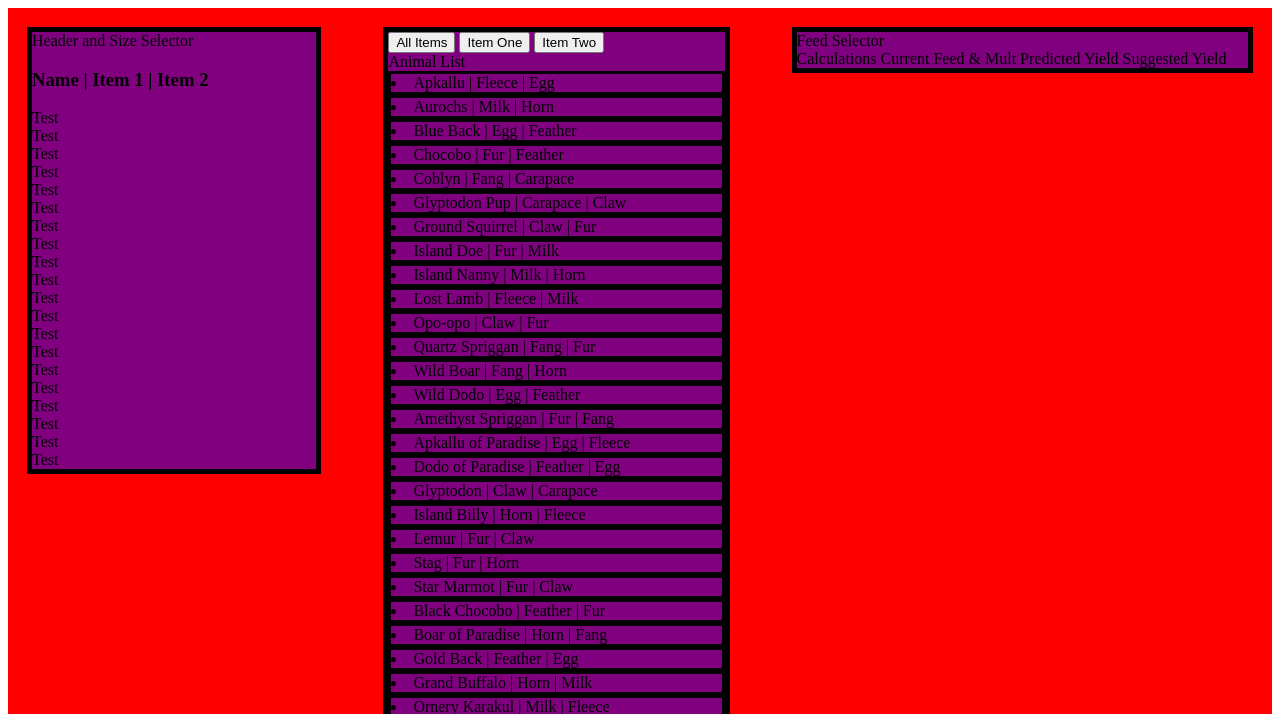
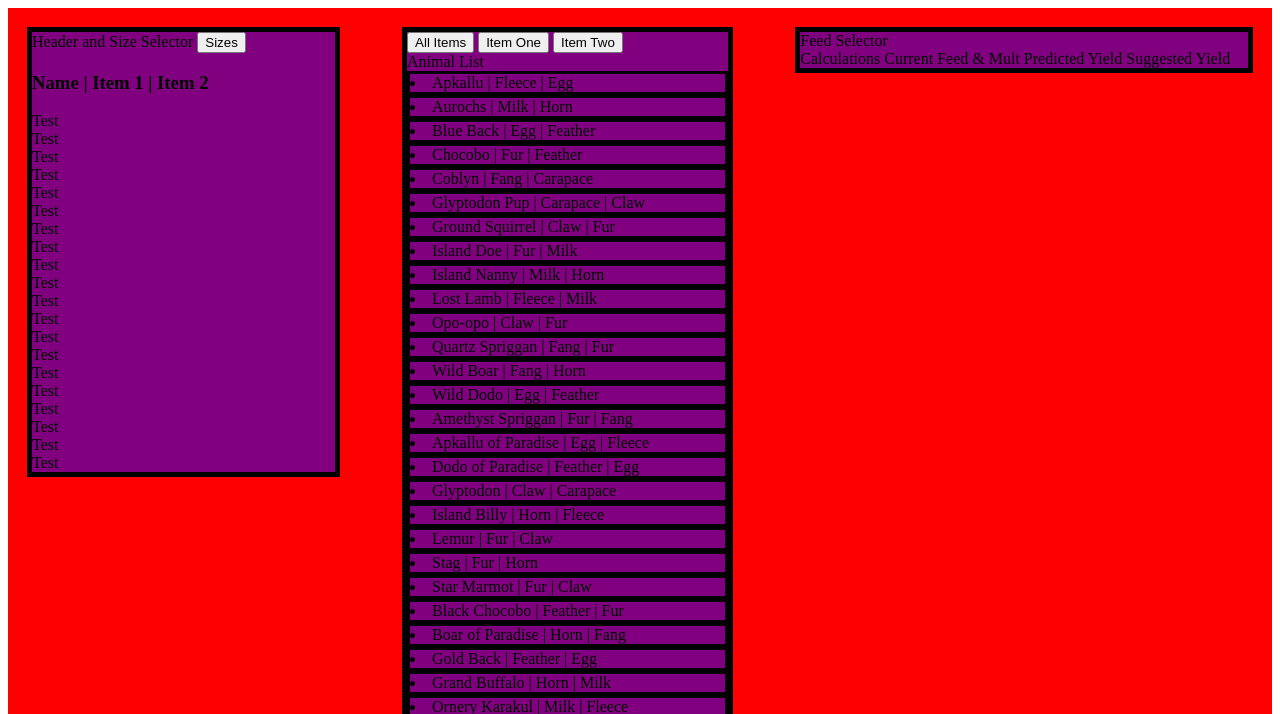
Before and after one commit to ErinLFalcone/website, a Django app: page /ffxiv/ in a window 1280 px wide. Shown: the top 714 px of the page. Run offline with Django 5.2, Linux system fonts and the light colour scheme; data comes from the database, SQL or seed files in the repository.

Commit message:
Size dropdown working

```diff
--- a/websiteproject/ffxiv_tools/static/ffxiv_tools/js/dropdown.js
+++ b/websiteproject/ffxiv_tools/static/ffxiv_tools/js/dropdown.js
@@ -1,4 +1,4 @@
-const dropDownClasses = ['item-all-drop', 'item1-drop', 'item2-drop'];
+const dropDownClasses = ['size-drop', 'item-all-drop', 'item1-drop', 'item2-drop'];
 var dropQueryAll = document.querySelectorAll('.drop-container');
 
 // Toggles dropdown menu when button is clicked on
@@ -24,7 +24,7 @@ document.addEventListener('click', function(e) {
     };
 }, false);
 
-// Shows and hides items based on buttons clicked in dropdown
+// Hides all options of base class, unhides based on dropdown selection
 function dropSelectFunction(dropMenuClass, dropSelectionClass) {
     var selectHideList = document.querySelectorAll(`.${dropMenuClass}`);
     selectHideList.forEach((item) => item.style.display="none");
--- a/websiteproject/ffxiv_tools/templates/ffxiv_tools/pasture.html
+++ b/websiteproject/ffxiv_tools/templates/ffxiv_tools/pasture.html
@@ -12,12 +12,30 @@
         <div class="flex flex-inner inner-left">
             <div>
                 Header and Size Selector
+                <div class="dropdown">
+                    <button class="drop-button" id="size-drop-button">Sizes</button>
+                    <div class="drop-container" id="size-drop">
+                        <button onclick="dropSelectFunction('animal-slot', '.small')" class="drop-choice">Small</button>
+                        <button onclick="dropSelectFunction('animal-slot', '.medium')" class="drop-choice">Medium</button>
+                        <button onclick="dropSelectFunction('animal-slot', '.large')" class="drop-choice">Large</button>
+                    </div>
+                </div>
             </div>
             <div>
                 <h3>Name | Item 1 | Item 2</h3>
                 {% for slot in animal_slot %}
-                    <div class="animal-slot">Test
+                    {% if forloop.counter <= 5 %}
+                    <div class="animal-slot small medium large">Test
                     </div>
+                    {% endif %}
+                    {% if forloop.counter > 5 and forloop.counter <= 10 %}
+                    <div class="animal-slot medium large">Test
+                    </div>
+                    {% endif %}
+                    {% if forloop.counter > 10 and forloop.counter <= 20 %}
+                    <div class="animal-slot large">Test
+                    </div>
+                    {% endif %}
                 {% endfor %}
             </div>
         </div>
```
